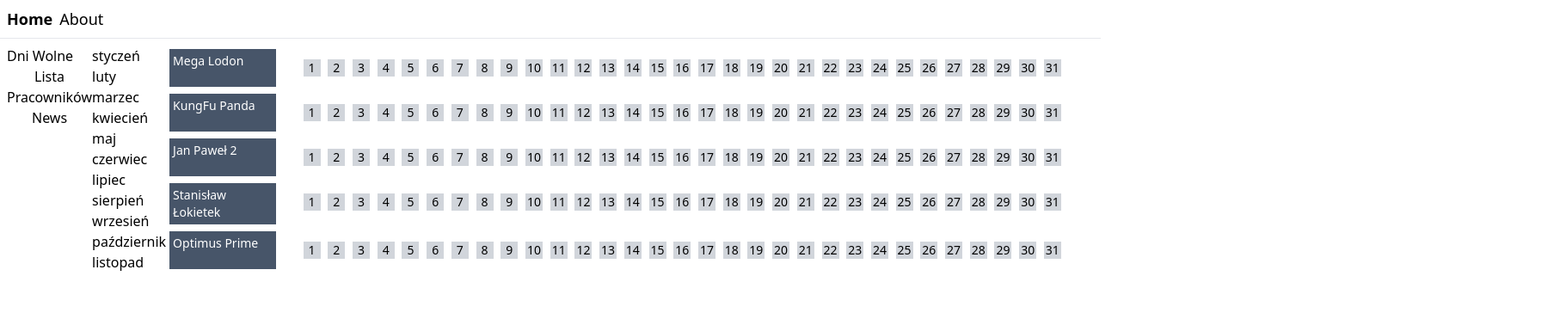
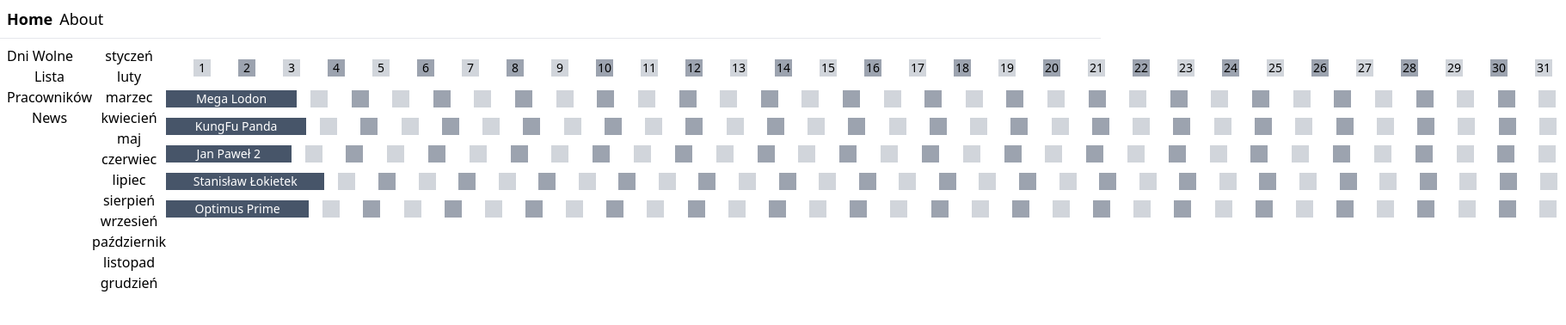
Before and after one commit to DawidKluzowski/ochrono, a React (Vite) app in the folder ochrono/: page / in a window 1280 px wide. Shown: the top 378 px of the page at 86% size, 1821 px wide, since content can reach past the window. Built offline with nearby package versions, Linux system fonts and the light colour scheme.

Commit message:
style workload table

```diff
--- a/ochrono/src/components/monthSelection/index.tsx
+++ b/ochrono/src/components/monthSelection/index.tsx
@@ -8,7 +8,7 @@ function MonthSelection() {
   useEffect(() => {
     const currentDateYear = new Date().getFullYear();
     const january = setMonth(new Date(currentDateYear, 1, 1), 0);
-    const yearMonths = Array.from({ length: 11 }).map((_, i) => {
+    const yearMonths = Array.from({ length: 12 }).map((_, i) => {
       const result = add(january, {
         months: i,
       });
@@ -18,12 +18,12 @@ function MonthSelection() {
   }, []);
 
   return (
-    <div>
+    <div className="flex flex-col">
       {months.map((month) => {
         return (
-          <div key={month.toISOString()}>
+          <button key={month.toISOString()}>
             {format(month, 'LLLL', { locale: pl })}
-          </div>
+          </button>
         );
       })}
     </div>
--- a/ochrono/src/components/workloadTable/index.tsx
+++ b/ochrono/src/components/workloadTable/index.tsx
@@ -17,26 +17,39 @@ function WorkloadTable() {
     setCurentMonthLength(getDaysInMonth(today));
   }, []);
 
-  console.log(curentMonthLength);
-
   return (
-    <div>
+    <div className="relative">
+      <div
+        className={`text-sm grid grid-cols-[repeat(${10 + curentMonthLength},_minmax(0,_1fr))] auto-cols-auto grid-flow-col overflow-x-hidden`}
+      >
+        <div className="col-span-6 p-1 m-1"></div>
+        {Array.from({ length: curentMonthLength }, (_, index) => (
+          <div
+            key={Math.random()}
+            className={`${
+              (index + 1) % 2 === 1 ? 'bg-gray-300' : 'bg-gray-400'
+            } m-4 text-center w-5 h-5 gap-3`}
+          >
+            {index + 1}
+          </div>
+        ))}
+      </div>
       {LIST_OF_EMPLOEEYS.map((employee) => {
         return (
           <div
             key={employee}
-            className=" text-sm grid grid-cols-[repeat(38,_minmax(0,_1fr))] gap-3 auto-cols-auto grid-flow-col w-full overflow-x-hidden "
+            className={`text-sm grid grid-cols-[repeat(${10 + curentMonthLength},_minmax(0,_1fr))] auto-cols-auto grid-flow-col w-full overflow-x-hidden h-6 mb-2`}
           >
-            <div className="col-span-5 bg-slate-600 p-1 text-white m-1">
+            <div className="col-span-6 bg-slate-600 text-white h-5 text-center ">
               {employee}
             </div>
             {Array.from({ length: curentMonthLength }, (_, index) => (
               <div
                 key={Math.random()}
-                className=" bg-gray-300 m-4 text-center w-5 h-5 gap-3 cursor-pointer"
-              >
-                {index + 1}
-              </div>
+                className={`${
+                  (index + 1) % 2 === 1 ? 'bg-gray-300' : 'bg-gray-400'
+                } ml-4 text-center w-5 h-5 cursor-pointer`}
+              />
             ))}
           </div>
         );
```
